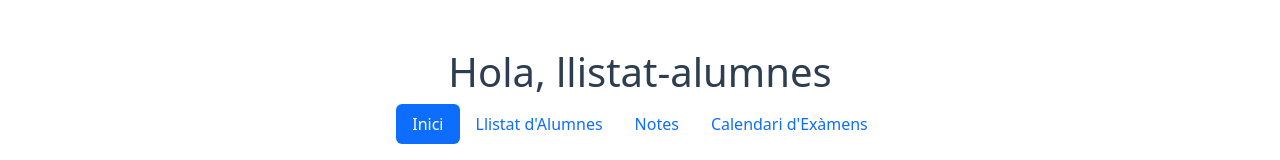
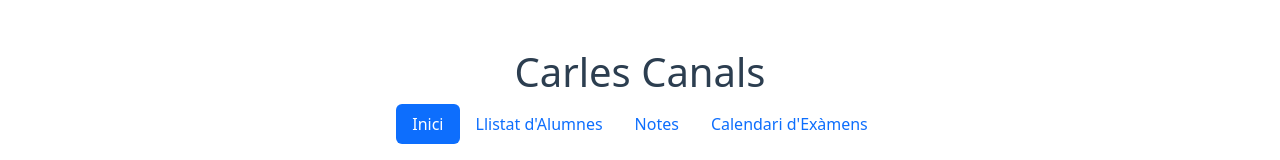
Before and after one commit to CarlesCanals/llistat-alumnes, an Angular app: page / in a window 1280 px wide. Shown: the top 160 px of the page. Built offline with nearby package versions, Linux system fonts and the light colour scheme.

Commit message:
Canvia el títol del component principal a "Carles Canals" i actualitza la prova corresponent

```diff
--- a/src/app/app.component.html
+++ b/src/app/app.component.html
@@ -12,7 +12,7 @@
 
     <div class="container my-5">
 
-        <h1>Hola, llistat-alumnes</h1>
+        <h1>Carles Canals</h1>
 
         <nav class="mb-4">
             <ul class="nav nav-pills justify-content-center">
```
Also changed, not shown: 1 other file (tests, documents, lock files or other folders).
